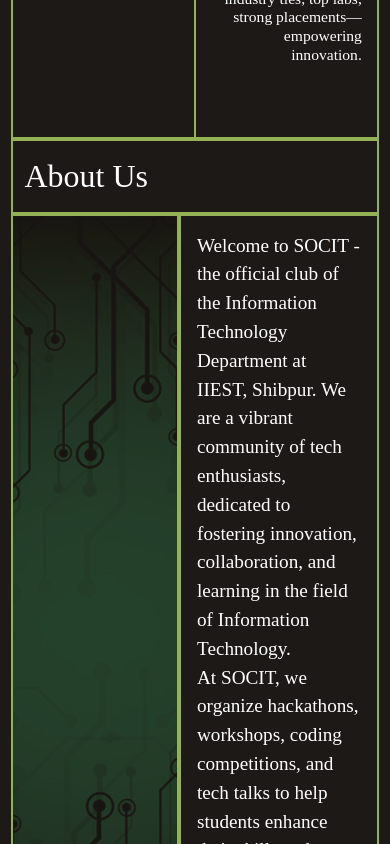
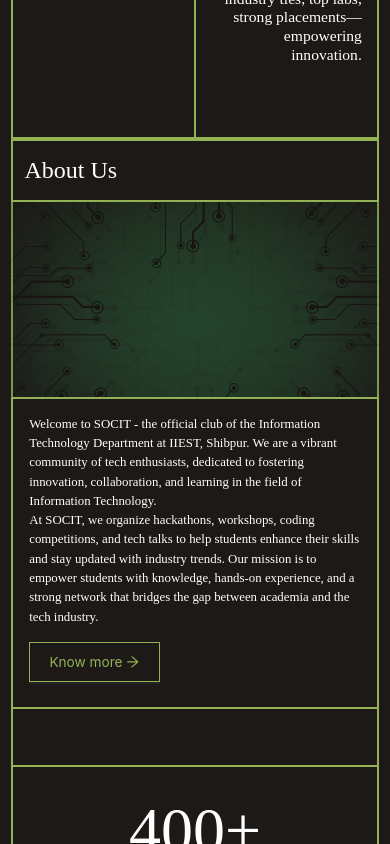
Before and after one commit to Soumyajit0803/SOCIT, a React (Vite) app in the folder client/: page / in a window 390 px wide. Shown: the part 800-1644 px from the top of the page. Built offline with nearby package versions, Linux system fonts and the light colour scheme; a web font is replaced by a local one.

Commit message:
Fixed mob view

```diff
--- a/client/src/components/About/About.css
+++ b/client/src/components/About/About.css
@@ -1,3 +1,4 @@
+
 .content-wrapper {
     display: flex;
     align-items: center;
@@ -16,11 +17,10 @@
         display: flex;
         align-items: center;
         justify-content: center;
-        height: 85vh;
+        height: min(42vw, 600px);
 
         .left, .right {
-            flex: 1;
-            width: 50%;
+
             height: 100%;
             border: 2px solid var(--green);
             padding: 1rem;
@@ -29,7 +29,7 @@
 
         .left {
             padding: 0;
-
+            min-width: min(40vw, 800px);
             .img-box {
                 background: url("/assets/bg-circuit.png");
                 height: 100%;
@@ -50,6 +50,56 @@
             height: 100%;
 
         }
+
     }
 
 }
+
+@media screen and (max-width: 1000px) {
+    .content-wrapper {
+        .topic {
+            font-size: 1.5rem;
+        }
+        .content {
+            flex-direction: column;
+            align-items: center;
+            justify-content: center;
+            min-height: calc(50vw + min(80vw, 500px));
+
+
+            .left, .right {
+                width: 100%;
+                min-height: 50vw;
+                font-size: min(3.3vw, 1.5rem);
+
+            }
+            .left{
+                border: none;
+            }
+            .right{
+                min-height: min(80vw, 500px);
+                min-width: calc(100vw - 3rem);
+
+            }
+            .img-box {
+                background: url("/assets/bg-circuit.png");
+                min-height: 100%;
+                width: 100%;
+                background-size: cover;
+                background-position: center;
+                border: none;
+            }
+            .right p{
+                padding-bottom: 0;
+
+            }
+            .overflow{
+                max-width: 800px;
+            }
+            .button_know_more{
+                padding-top: 15px;
+            }
+        }
+    }
+
+}
--- a/client/src/components/About/About.jsx
+++ b/client/src/components/About/About.jsx
@@ -2,7 +2,7 @@ import React from "react";
 import "./About.css";
 import CustomButton from "../CustomButton/CustomButton";
 
-const About = ({content}) => {
+const About = ({ content }) => {
     return (
         <div className="content-wrapper">
             <div className="topic">About Us</div>
@@ -12,11 +12,12 @@ const About = ({content}) => {
                 </div>
                 <div className="right">
                     <p>
-                        Welcome to SOCIT - the official club of the Information Technology Department at IIEST, Shibpur. We are a vibrant community of tech enthusiasts, dedicated to fostering innovation, collaboration, and learning in the field of Information Technology.<br/>
-                        At SOCIT, we organize hackathons, workshops, coding competitions, and tech talks to help students enhance their skills and stay updated with industry trends. Our mission is to empower students with knowledge, hands-on experience, and a strong network that bridges the gap between academia and the tech industry.<br/> <br />
-
+                        <div className="overflow">
+                            Welcome to SOCIT - the official club of the Information Technology Department at IIEST, Shibpur. We are a vibrant community of tech enthusiasts, dedicated to fostering innovation, collaboration, and learning in the field of Information Technology.<br />
+                            At SOCIT, we organize hackathons, workshops, coding competitions, and tech talks to help students enhance their skills and stay updated with industry trends. Our mission is to empower students with knowledge, hands-on experience, and a strong network that bridges the gap between academia and the tech industry.<br />
+                        </div>
                     </p>
-                    <CustomButton text="Know more" url={"https://www.iiests.ac.in/IIEST/AcaUnitDetails/IT"} />
+                    <div className="button_know_more"><CustomButton text="Know more" url={"https://www.iiests.ac.in/IIEST/AcaUnitDetails/IT"} /></div>
                 </div>
             </div>
         </div>
--- a/client/src/components/CustomButton/CustomButton.css
+++ b/client/src/components/CustomButton/CustomButton.css
@@ -10,3 +10,6 @@
         transform: translateX(5px);
     }
 }
+.app-button{
+    font-size: min(3.5vw, 1.3rem);
+}
--- a/client/src/components/CustomButton/CustomButton.jsx
+++ b/client/src/components/CustomButton/CustomButton.jsx
@@ -13,7 +13,6 @@ const CustomButton = ({ text, url }) => {
                 border: "1px solid var(--green)",
                 outline: "none",
                 borderRadius: "0",
-                fontSize: "1.2rem",
                 fontWeight: "400",
                 padding: "1.2rem",
             }}
```
